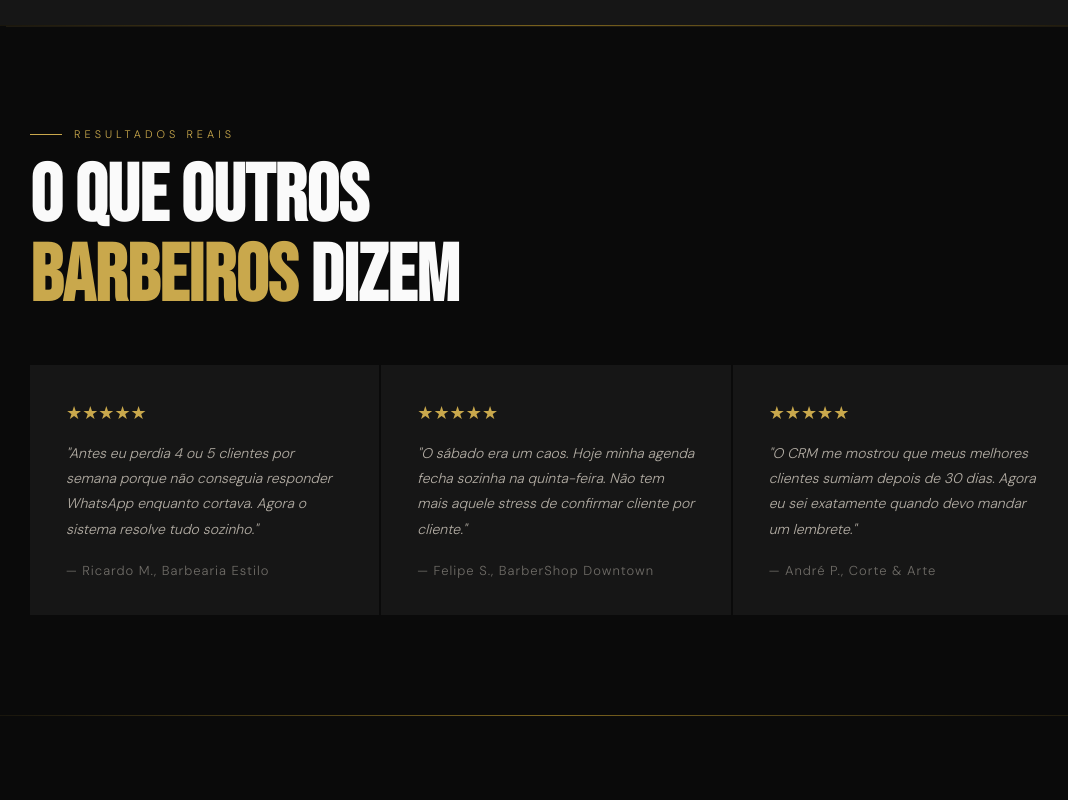
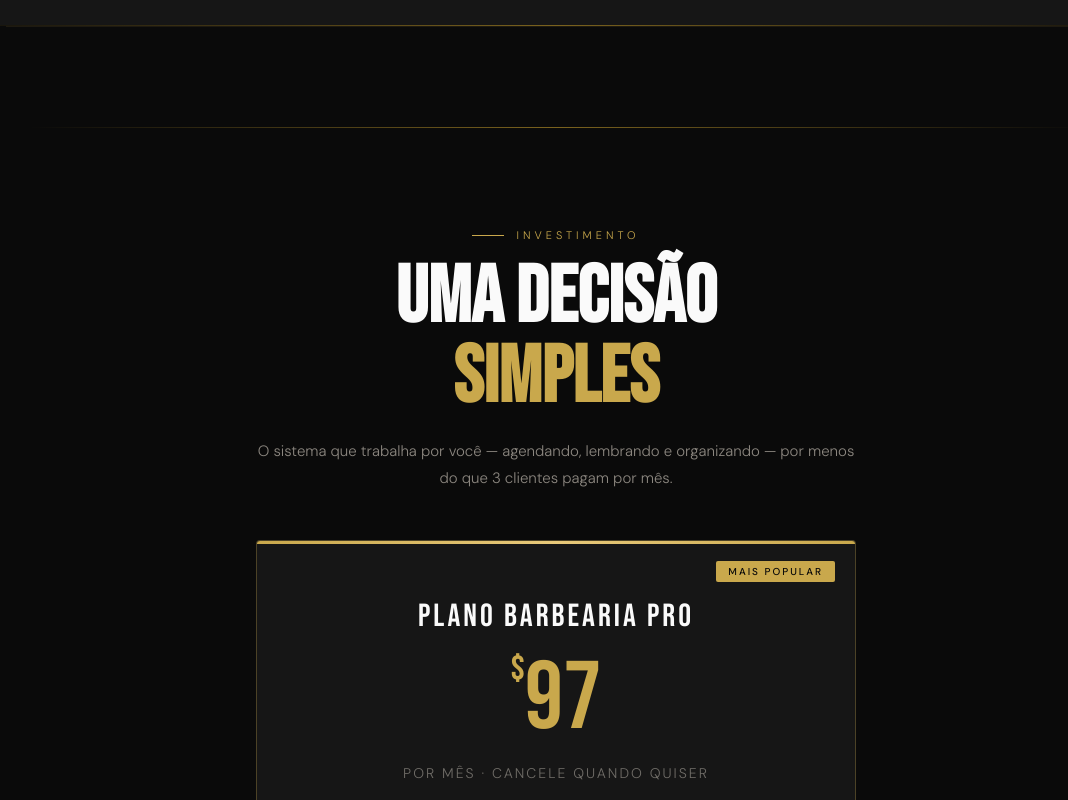
Before and after one commit to wellersonvilasboas-ui/mylandingpage, a plain HTML site: page proposta.html in a window 1280 px wide. Shown: the part 4140-4940 px from the top of the page, without its empty margins (84-1152 px from the left). Drawn offline with Linux system fonts and the light colour scheme; a web font is replaced by a local one.

Commit message:
Remove social proof section from proposta.html
Removed social proof section including quotes and ratings from barbers.

```diff
--- a/proposta.html
+++ b/proposta.html
@@ -888,29 +888,7 @@
 
 <!-- PROVA SOCIAL -->
 <section class="proof reveal">
-  <div class="section-label">Resultados Reais</div>
-  <h2>O Que Outros<br><em>Barbeiros</em> Dizem</h2>
-
-  <div class="proof-grid">
-    <div class="proof-card">
-      <div class="stars">★★★★★</div>
-      <p class="proof-quote">"Antes eu perdia 4 ou 5 clientes por semana porque não conseguia responder WhatsApp enquanto cortava. Agora o sistema resolve tudo sozinho."</p>
-      <div class="proof-author">— Ricardo M., Barbearia Estilo</div>
-    </div>
-    <div class="proof-card">
-      <div class="stars">★★★★★</div>
-      <p class="proof-quote">"O sábado era um caos. Hoje minha agenda fecha sozinha na quinta-feira. Não tem mais aquele stress de confirmar cliente por cliente."</p>
-      <div class="proof-author">— Felipe S., BarberShop Downtown</div>
-    </div>
-    <div class="proof-card">
-      <div class="stars">★★★★★</div>
-      <p class="proof-quote">"O CRM me mostrou que meus melhores clientes sumiam depois de 30 dias. Agora eu sei exatamente quando devo mandar um lembrete."</p>
-      <div class="proof-author">— André P., Corte & Arte</div>
-    </div>
-  </div>
-</section>
-
-<div class="gold-divider"></div>
+    <div class="gold-divider"></div>
 
 <!-- PREÇO -->
 <div class="pricing-wrap" id="preco">
```
